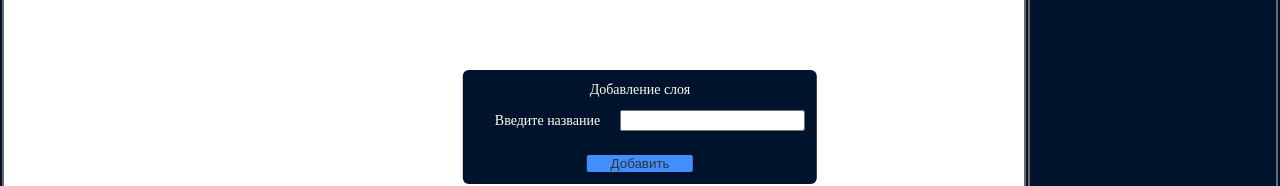
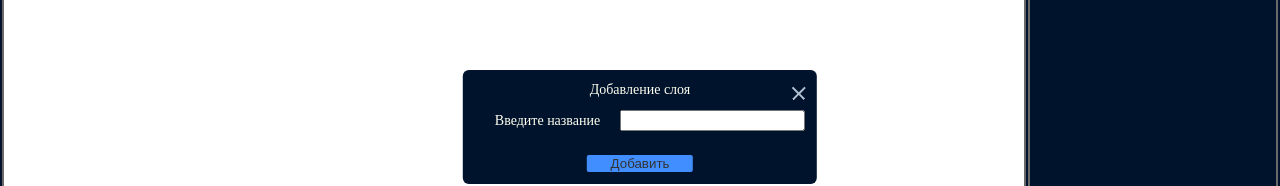
Before and after one commit to alaltru1992/scheamer, a React (Create React App) app: page / in a window 1280 px wide. Both pictures are taken after a click on the button "Новый слой". Shown: the part 273-459 px from the top of the page. Built offline with nearby package versions, Linux system fonts and the light colour scheme.

Commit message:
-adding layers

```diff
--- a/package.json
+++ b/package.json
@@ -3,6 +3,7 @@
   "version": "0.1.0",
   "private": true,
   "dependencies": {
+    "@juggle/resize-observer": "^3.3.0",
     "@testing-library/jest-dom": "^5.11.10",
     "@testing-library/react": "^11.2.5",
     "@testing-library/user-event": "^12.8.3",
--- a/src/components/Header/index.js
+++ b/src/components/Header/index.js
@@ -37,11 +37,11 @@ function Header(props) {
     const [addLayerFormOpened, addLayerFormToggler] = useState(false);
     const [newLayerName, newLayerNameInput] = useState('');
 
-    useOutsideAlerter([elements, resolutionList, layersList], () => listToggler(null))
+    useOutsideAlerter([elements, resolutionList, layersList], () => listToggler(null));
 
     const addLayerForm = !!addLayerFormOpened &&
         <div className={"header-add-new-layer-form"}>
-            <div className={"header-add-new-layer-form-close"}/>
+            <div onClick={() => addLayerFormToggler(false)} className={"header-add-new-layer-form-close"}/>
             <span className={"header-add-new-layer-form-label"}>Добавление слоя</span>
             <div className={"header-add-new-layer-form-name"}>
                 <span className={"header-add-new-layer-form-name-label"}>Введите название</span>
--- a/src/components/Header/style.scss
+++ b/src/components/Header/style.scss
@@ -123,5 +123,15 @@
       border-radius: 2px;
       margin-right: 35%;
     }
+    &-close{
+      width: 24px;
+      height: 24px;
+      position: absolute;
+      top: 6px;
+      right: 6px;
+      background: url("../../res/images/close.svg") no-repeat;
+      transform: rotate(45deg);
+      cursor: pointer;
+    }
   }
 }
--- a/src/components/LayersContainer/index.js
+++ b/src/components/LayersContainer/index.js
@@ -1,12 +1,27 @@
 import {connect} from "react-redux";
 import {useState, useEffect, useRef} from 'react'
 import "./style.scss"
+import { ResizeObserver } from '@juggle/resize-observer';
 
 function LayersContainer(props) {
 
+    const [actualResolution, resolutionChange] = useState(null)
+
     const {layers, creation} = props;
     useEffect(() => {
-
+        const ro = new ResizeObserver((entries, observer) => {
+            resolutionChange({
+                width: (document.documentElement.clientWidth - 4) * 0.8 ,
+                height: (document.documentElement.clientHeight - 60 )
+            })
+        });
+        const observerOptions = {
+            box: 'border-box'
+        };
+        ro.observe(document.documentElement, observerOptions)
+        return function(){
+            ro.unobserve(document.documentElement)
+        }
     }, []);
 
     return (
```
Also changed, not shown: src/components/InnerComponents/Container/index.js (added, +21 -0 lines), 1 other file (tests, documents, lock files or other folders).
